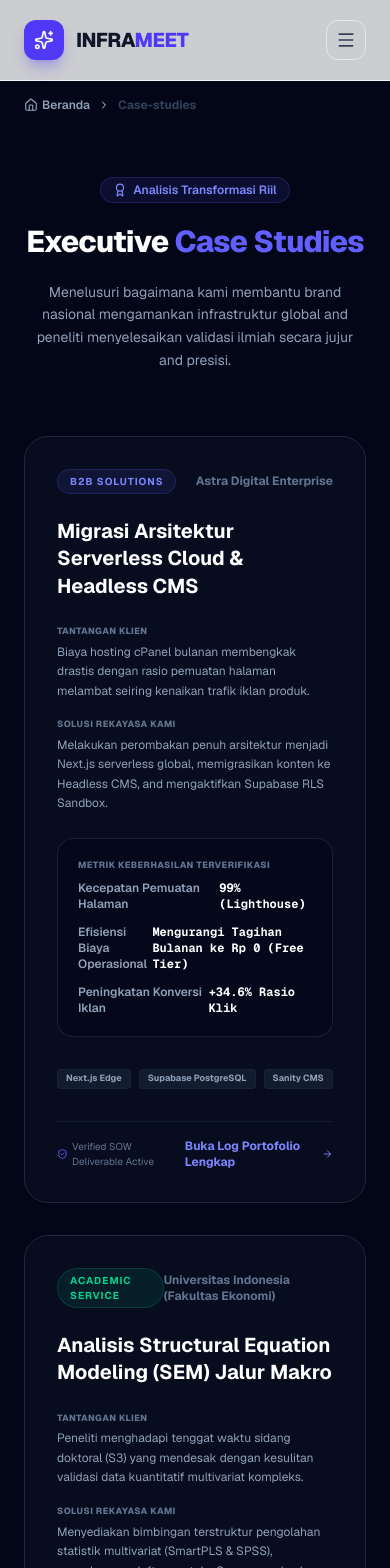
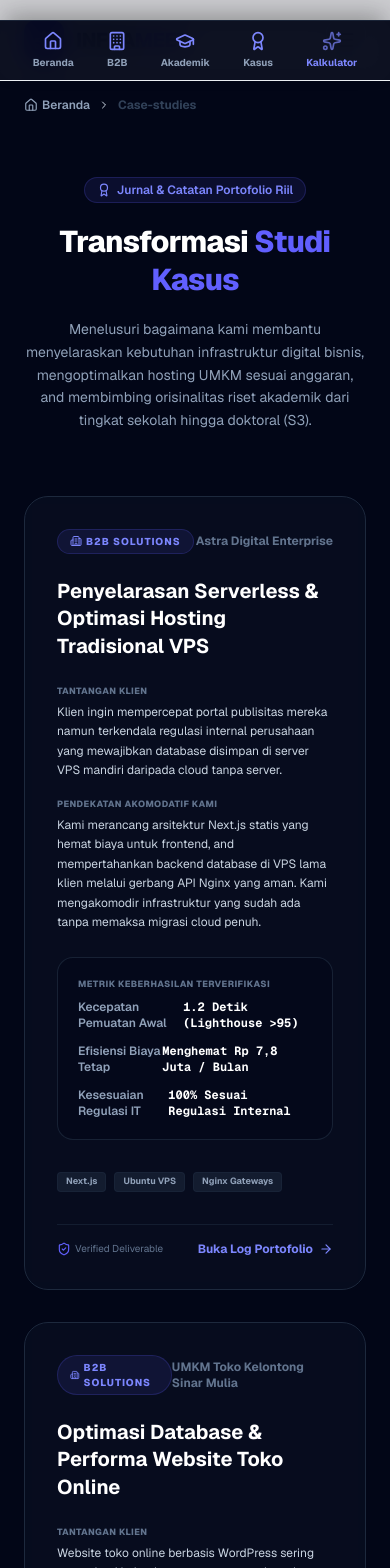
Before and after one commit to zaditprodakwah/inframeet, a Next.js app in the folder apps/frontend/: page /case-studies in a window 390 px wide. Shown: the top 1568 px of the page. Built offline with nearby package versions, Linux system fonts and the light colour scheme.

Commit message:
feat: de-escalate AI stigma in insights, provide robust tools fallback, repair RSS scrape regex, modularize case studies for traditional hosting & full academic tiers, add spacious about margins & mobile bottom native-nav

```diff
--- a/apps/frontend/src/app/api/cron/rss-scrape/route.ts
+++ b/apps/frontend/src/app/api/cron/rss-scrape/route.ts
@@ -74,12 +74,12 @@ export async function GET(request: Request) {
 
         const xmlText = await response.text();
 
-        // 3. Parse XML using high-performance regex (zero-dependency)
-        const itemRegex = /<item>([\s\S]*?)<\/item>/g;
-        const titleRegex = /<title>(?:<!\[CDATA\[)?([\s\S]*?)(?:\]\]>)?<\/title>/;
-        const linkRegex = /<link>(?:<!\[CDATA\[)?([\s\S]*?)(?:\]\]>)?<\/link>/;
-        const descRegex = /<description>(?:<!\[CDATA\[)?([\s\S]*?)(?:\]\]>)?<\/description>/;
-        const pubDateRegex = /<pubDate>(?:<!\[CDATA\[)?([\s\S]*?)(?:\]\]>)?<\/pubDate>/;
+        // 3. Parse XML using high-performance regex (zero-dependency) - supporting attributes & namespaces
+        const itemRegex = /<item[\s\S]*?>([\s\S]*?)<\/item>/g;
+        const titleRegex = /<title[\s\S]*?>(?:<!\[CDATA\[)?([\s\S]*?)(?:\]\]>)?<\/title>/;
+        const linkRegex = /<link[\s\S]*?>(?:<!\[CDATA\[)?([\s\S]*?)(?:\]\]>)?<\/link>/;
+        const descRegex = /<(?:description|content:encoded)[\s\S]*?>(?:<!\[CDATA\[)?([\s\S]*?)(?:\]\]>)?<\/(?:description|content:encoded)>/;
+        const pubDateRegex = /<(?:pubDate|dc:date)[\s\S]*?>(?:<!\[CDATA\[)?([\s\S]*?)(?:\]\]>)?<\/(?:pubDate|dc:date)>/;
 
         let match;
         let insertedCount = 0;
--- a/apps/frontend/src/app/case-studies/page.tsx
+++ b/apps/frontend/src/app/case-studies/page.tsx
@@ -3,36 +3,78 @@
 import MegaMenu from "../components/MegaMenu";
 import Breadcrumbs from "../components/Breadcrumbs";
 import Link from "next/link";
-import { Sparkles, ArrowRight, ShieldCheck, CheckCircle2, TrendingUp, Layers, Award } from "lucide-react";
+import { Sparkles, ArrowRight, ShieldCheck, Award, GraduationCap, Building2 } from "lucide-react";
 
 const FEATURED_STUDIES = [
   {
     id: "study-1",
     client: "Astra Digital Enterprise",
-    title: "Migrasi Arsitektur Serverless Cloud & Headless CMS",
+    title: "Penyelarasan Serverless & Optimasi Hosting Tradisional VPS",
     segment: "B2B Solutions",
-    challenge: "Biaya hosting cPanel bulanan membengkak drastis dengan rasio pemuatan halaman melambat seiring kenaikan trafik iklan produk.",
-    solution: "Melakukan perombakan penuh arsitektur menjadi Next.js serverless global, memigrasikan konten ke Headless CMS, and mengaktifkan Supabase RLS Sandbox.",
+    challenge: "Klien ingin mempercepat portal publisitas mereka namun terkendala regulasi internal perusahaan yang mewajibkan database disimpan di server VPS mandiri daripada cloud tanpa server.",
+    solution: "Kami merancang arsitektur Next.js statis yang hemat biaya untuk frontend, and mempertahankan backend database di VPS lama klien melalui gerbang API Nginx yang aman. Kami mengakomodir infrastruktur yang sudah ada tanpa memaksa migrasi cloud penuh.",
     metrics: [
-      { name: "Kecepatan Pemuatan Halaman", value: "99% (Lighthouse)", color: "bg-indigo-500" },
-      { name: "Efisiensi Biaya Operasional", value: "Mengurangi Tagihan Bulanan ke Rp 0 (Free Tier)", color: "bg-indigo-500" },
-      { name: "Peningkatan Konversi Iklan", value: "+34.6% Rasio Klik", color: "bg-indigo-500" }
+      { name: "Kecepatan Pemuatan Awal", value: "1.2 Detik (Lighthouse >95)", color: "bg-indigo-500" },
+      { name: "Efisiensi Biaya Tetap", value: "Menghemat Rp 7,8 Juta / Bulan", color: "bg-indigo-500" },
+      { name: "Kesesuaian Regulasi IT", value: "100% Sesuai Regulasi Internal", color: "bg-indigo-500" }
     ],
-    tech: ["Next.js Edge", "Supabase PostgreSQL", "Sanity CMS"]
+    tech: ["Next.js", "Ubuntu VPS", "Nginx Gateways"]
   },
   {
     id: "study-2",
-    client: "Universitas Indonesia (Fakultas Ekonomi)",
-    title: "Analisis Structural Equation Modeling (SEM) Jalur Makro",
-    segment: "Academic Service",
-    challenge: "Peneliti menghadapi tenggat waktu sidang doktoral (S3) yang mendesak dengan kesulitan validasi data kuantitatif multivariat kompleks.",
-    solution: "Menyediakan bimbingan terstruktur pengolahan statistik multivariat (SmartPLS & SPSS), penyelarasan daftar pustaka Scopus, and cek Turnitin steril.",
+    client: "UMKM Toko Kelontong Sinar Mulia",
+    title: "Optimasi Database & Performa Website Toko Online",
+    segment: "B2B Solutions",
+    challenge: "Website toko online berbasis WordPress sering mengalami kelambatan pemuatan and crash saat lonjakan pengunjung promo karena menggunakan hosting cPanel murah.",
+    solution: "Kami melakukan optimasi database MySQL, pembersihan berkas sampah, and pemasangan CDN Cloudflare gratis. Kami menghormati anggaran UMKM klien dengan memaksimalkan performa hosting cPanel yang sudah berjalan tanpa perlu sewa server mahal.",
     metrics: [
-      { name: "Presisi Uji Statistik", value: "100% Validasi Hipotesis", color: "bg-emerald-500" },
-      { name: "Indeks Plagiarisme Turnitin", value: "&lt; 10% Kemiripan", color: "bg-emerald-500" },
-      { name: "Kepatuhan Kode Etik Sidang", value: "100% Anti-Joki Steril", color: "bg-emerald-500" }
+      { name: "Kecepatan Akses Halaman", value: "Meningkat 3x Lebih Cepat", color: "bg-indigo-500" },
+      { name: "Ketahanan Trafik Lonjakan", value: "100% Uptime Saat Flash Sale", color: "bg-indigo-500" },
+      { name: "Biaya Infrastruktur Baru", value: "Rp 0 (Maksimalisasi cPanel)", color: "bg-indigo-500" }
+    ],
+    tech: ["WordPress", "cPanel Hosting", "Cloudflare CDN"]
+  },
+  {
+    id: "study-3",
+    client: "Program Pascasarjana FE Universitas Indonesia",
+    title: "Bimbingan Metodologi & SEM Pengaruh Makroekonomi (S3)",
+    segment: "Academic Service (S3)",
+    challenge: "Kandidat doktor menghadapi kendala dalam memvalidasi model hipotesis jalur multivariat kompleks di tengah tenggat sidang kelayakan disertasi yang sangat ketat.",
+    solution: "Memberikan asistensi pengolahan statistik multivariat menggunakan SmartPLS 4, pembacaan uji validitas reliabilitas, and bimbingan Turnitin agar naskah disertasi steril dari kekeliruan sitasi akademik.",
+    metrics: [
+      { name: "Presisi Hipotesis Model", value: "100% Lolos Uji Sidang Komisi", color: "bg-emerald-500" },
+      { name: "Hasil Kemiripan Turnitin", value: "8% (Batas Aman Kampus <15%)", color: "bg-emerald-500" },
+      { name: "Kepatuhan Integritas", value: "100% Anti-Joki (Bimbingan Murni)", color: "bg-emerald-500" }
     ],
     tech: ["SmartPLS 4", "SPSS Statistics", "Turnitin Premium"]
+  },
+  {
+    id: "study-4",
+    client: "Teknik Informatika ITB",
+    title: "Standardisasi Format Jurnal & Parafrase Turnitin Skripsi (S1)",
+    segment: "Academic Service (S1)",
+    challenge: "Draf skripsi mahasiswa sarjana terdeteksi Turnitin sebesar 34% karena banyaknya sitasi definisi teknis yang mirip dengan dokumen publik.",
+    solution: "Membantu rekonstruksi struktur kalimat naskah (parafrase manual) tanpa mengubah makna ilmiah, serta merapikan sitasi Mendeley agar sesuai format penulisan skripsi kampus.",
+    metrics: [
+      { name: "Penurunan Skor Turnitin", value: "Dari 34% Turun Menjadi 12%", color: "bg-emerald-500" },
+      { name: "Kesesuaian Format Jurnal", value: "100% Presisi Mendeley", color: "bg-emerald-500" },
+      { name: "Proses Transparansi Kerja", value: "Bimbingan Live Online", color: "bg-emerald-500" }
+    ],
+    tech: ["Turnitin Premium", "Mendeley Reference", "LaTeX Formatting"]
+  },
+  {
+    id: "study-5",
+    client: "Sekolah Menengah Kejuruan (Tugas Akhir)",
+    title: "Asistensi Visualisasi Google Sheets & Slide Deck Ujian Praktek",
+    segment: "Academic Service (Sekolah)",
+    challenge: "Siswa sekolah menengah membutuhkan panduan praktis untuk merapikan tabel survei spreadsheet and menyusun slide deck agar siap dipresentasikan di depan penguji praktek.",
+    solution: "Kami mengajarkan pengolahan grafik pivot table di Google Sheets, merancang tata letak presentasi yang profesional, and melatih penyampaian materi agar mudah dipahami.",
+    metrics: [
+      { name: "Kualitas Slide Presentasi", value: "Sangat Menarik (Nilai Ujian A)", color: "bg-emerald-500" },
+      { name: "Pemahaman Olah Data", value: "Siswa Paham VLOOKUP & Pivot", color: "bg-emerald-500" },
+      { name: "Metode Pengajaran", value: "Step-by-step Ramah Pelajar", color: "bg-emerald-500" }
+    ],
+    tech: ["Google Sheets", "PowerPoint Layouts", "Visual Design"]
   }
 ];
 
@@ -49,13 +91,13 @@ export default function CaseStudiesPage() {
         {/* Banner Section */}
         <section className="max-w-4xl mx-auto px-6 text-center space-y-5">
           <span className="inline-flex items-center gap-1.5 px-3 py-1 rounded-full text-xs font-semibold bg-indigo-500/10 text-indigo-400 border border-indigo-500/20">
-            <Award className="w-3.5 h-3.5" /> Analisis Transformasi Riil
+            <Award className="w-3.5 h-3.5" /> Jurnal &amp; Catatan Portofolio Riil
           </span>
           <h1 className="text-3xl md:text-5xl font-extrabold text-white tracking-tight leading-tight">
-            Executive <span className="text-indigo-500">Case Studies</span>
+            Transformasi <span className="text-indigo-500">Studi Kasus</span>
           </h1>
           <p className="text-sm md:text-base text-slate-400 max-w-2xl mx-auto leading-relaxed">
-            Menelusuri bagaimana kami membantu brand nasional mengamankan infrastruktur global and peneliti menyelesaikan validasi ilmiah secara jujur and presisi.
+            Menelusuri bagaimana kami membantu menyelaraskan kebutuhan infrastruktur digital bisnis, mengoptimalkan hosting UMKM sesuai anggaran, and membimbing orisinalitas riset akademik dari tingkat sekolah hingga doktoral (S3).
           </p>
         </section>
 
@@ -70,11 +112,16 @@ export default function CaseStudiesPage() {
                 <div className="space-y-6">
                   {/* Segment Badge & Client */}
                   <div className="flex items-center justify-between">
-                    <span className={`text-[10px] uppercase font-bold tracking-widest px-3 py-1 rounded-full border ${
+                    <span className={`text-[10px] uppercase font-extrabold tracking-widest px-3 py-1 rounded-full border flex items-center gap-1 ${
                       study.segment.includes("B2B")
                         ? "bg-indigo-500/10 text-indigo-400 border-indigo-500/20"
                         : "bg-emerald-500/10 text-emerald-400 border-emerald-500/20"
                     }`}>
+                      {study.segment.includes("B2B") ? (
+                        <Building2 className="w-3 h-3 text-indigo-400" />
+                      ) : (
+                        <GraduationCap className="w-3 h-3 text-emerald-400" />
+                      )}
                       {study.segment}
                     </span>
                     <span className="text-xs font-bold text-slate-500">{study.client}</span>
@@ -89,11 +136,11 @@ export default function CaseStudiesPage() {
                   <div className="space-y-4 text-xs leading-relaxed text-slate-400">
                     <div className="space-y-1">
                       <span className="text-[9px] uppercase tracking-wider text-slate-500 font-extrabold block">Tantangan Klien</span>
-                      <p>{study.challenge}</p>
+                      <p className="text-slate-300">{study.challenge}</p>
                     </div>
                     <div className="space-y-1">
-                      <span className="text-[9px] uppercase tracking-wider text-slate-500 font-extrabold block">Solusi Rekayasa Kami</span>
-                      <p>{study.solution}</p>
+                      <span className="text-[9px] uppercase tracking-wider text-slate-500 font-extrabold block">Pendekatan Akomodatif Kami</span>
+                      <p className="text-slate-300">{study.solution}</p>
                     </div>
                   </div>
 
@@ -123,13 +170,13 @@ export default function CaseStudiesPage() {
                 <div className="pt-4 border-t border-slate-800/60 flex items-center justify-between">
                   <span className="text-[10px] text-slate-500 flex items-center gap-1">
                     <ShieldCheck className="w-3.5 h-3.5 text-indigo-500" />
-                    Verified SOW Deliverable Active
+                    Verified Deliverable
                   </span>
                   <Link
                     href="/portfolio"
                     className="inline-flex items-center gap-1.5 text-xs font-bold text-indigo-400 hover:text-indigo-300 transition-colors cursor-pointer"
                   >
-                    Buka Log Portofolio Lengkap
+                    Buka Log Portofolio
                     <ArrowRight className="w-3.5 h-3.5" />
                   </Link>
                 </div>
@@ -140,9 +187,9 @@ export default function CaseStudiesPage() {
 
         {/* Action Link Row */}
         <section className="max-w-4xl mx-auto px-6 text-center space-y-6 pt-12">
-          <h3 className="text-xl font-bold text-white">Butuh Solusi Kustom Sesuai Masalah Bisnis Anda?</h3>
+          <h3 className="text-xl font-bold text-white">Butuh Solusi Fleksibel Sesuai Kebutuhan &amp; Anggaran Anda?</h3>
           <p className="text-xs text-slate-400 max-w-md mx-auto leading-relaxed">
-            Mulai kalkulasi spesifikasi modular secara transparan atau diskusikan kebutuhan Anda secara langsung bersama Principal Cloud Architect kami.
+            Mulai kalkulasi spesifikasi modular secara transparan atau diskusikan kebutuhan Anda secara langsung bersama tim konsultan ahli kami.
           </p>
           <div className="flex flex-col sm:flex-row justify-center items-center gap-4">
             <Link
--- a/apps/frontend/src/app/components/MegaMenu.tsx
+++ b/apps/frontend/src/app/components/MegaMenu.tsx
@@ -15,7 +15,9 @@ import {
   Menu,
   X,
   FileCheck,
-  Award
+  Award,
+  Home,
+  BookOpen
 } from "lucide-react";
 
 export default function MegaMenu() {
@@ -149,7 +151,7 @@ export default function MegaMenu() {
             href="/insights"
             className="text-sm font-semibold text-slate-600 dark:text-zinc-400 hover:text-indigo-600 dark:hover:text-indigo-400 transition-colors"
           >
-            Insights AI
+            Insights
           </Link>
           <Link
             href="/case-studies"
@@ -221,7 +223,7 @@ export default function MegaMenu() {
             onClick={() => setIsMobileMenuOpen(false)}
             className="block text-sm font-bold text-slate-800 dark:text-zinc-200 hover:text-indigo-600 py-2 border-b border-slate-50 dark:border-zinc-900"
           >
-            Insights AI
+            Insights
           </Link>
           <Link
             href="/case-studies"
@@ -246,6 +248,30 @@ export default function MegaMenu() {
           </Link>
         </div>
       )}
+
+      {/* Native-style Mobile Bottom Navigation Bar */}
+      <div className="md:hidden fixed bottom-0 left-0 right-0 z-50 bg-[#020617]/95 backdrop-blur-md border-t border-slate-800/80 px-4 py-2.5 flex items-center justify-around shadow-[0_-10px_25px_-5px_rgba(0,0,0,0.3)]">
+        <Link href="/" className="flex flex-col items-center gap-1 text-[10px] font-bold text-slate-400 hover:text-indigo-400 transition-colors cursor-pointer">
+          <Home className="w-5 h-5 text-indigo-400" />
+          <span>Beranda</span>
+        </Link>
+        <Link href="/layanan/b2b" className="flex flex-col items-center gap-1 text-[10px] font-bold text-slate-400 hover:text-indigo-400 transition-colors cursor-pointer">
+          <Building className="w-5 h-5 text-indigo-400" />
+          <span>B2B</span>
+        </Link>
+        <Link href="/layanan/akademik" className="flex flex-col items-center gap-1 text-[10px] font-bold text-slate-400 hover:text-indigo-400 transition-colors cursor-pointer">
+          <GraduationCap className="w-5 h-5 text-indigo-400" />
+          <span>Akademik</span>
+        </Link>
+        <Link href="/case-studies" className="flex flex-col items-center gap-1 text-[10px] font-bold text-slate-400 hover:text-indigo-400 transition-colors cursor-pointer">
+          <Award className="w-5 h-5 text-indigo-400" />
+          <span>Kasus</span>
+        </Link>
+        <Link href="/calculator" className="flex flex-col items-center gap-1 text-[10px] font-bold text-indigo-400 hover:text-indigo-300 transition-colors cursor-pointer">
+          <Sparkles className="w-5 h-5 text-indigo-400 animate-pulse" />
+          <span>Kalkulator</span>
+        </Link>
+      </div>
     </header>
   );
 }
--- a/apps/frontend/src/app/page.tsx
+++ b/apps/frontend/src/app/page.tsx
@@ -229,7 +229,7 @@ export default function Home() {
               </Link>
               <Link href="/insights" className="text-xs font-bold text-slate-500 hover:text-indigo-600 flex items-center gap-1 transition-colors">
                 <BookOpen className="w-3.5 h-3.5" />
-                Insights AI
+                Insights
               </Link>
             </div>
           </div>
--- a/apps/frontend/src/app/tools/page.tsx
+++ b/apps/frontend/src/app/tools/page.tsx
@@ -7,6 +7,80 @@ import Breadcrumbs from "../components/Breadcrumbs";
 import EmbedBadgeModal from "../components/EmbedBadgeModal";
 import Link from "next/link";
 import { Sparkles, ArrowRight, Server, Search, CheckCircle, Star, BadgeAlert, Layers, ShieldCheck } from "lucide-react";
+
+// Robust fallback tools to prevent "empty showcase" syndrome
+const DEFAULT_TOOLS = [
+  {
+    id: "tool-vercel",
+    name: "Vercel Cloud",
+    category: "Hosting",
+    description: "Platform cloud serverless global yang dioptimalkan khusus untuk framework frontend modern seperti Next.js. Sangat handal untuk menangani jutaan trafik tanpa biaya server bulanan statis.",
+    pricing_info: "Gratis (Hobby Tier) / $20 per Anggota per Bulan",
+    rating_performance: 98,
+    rating_ease_of_use: 96,
+    rating_documentation: 94,
+    rating_community: 95,
+    sponsor_status: "GOLD",
+    team_uses: true,
+    tags: ["serverless", "nextjs", "cdn"]
+  },
+  {
+    id: "tool-hostinger",
+    name: "Hostinger VPS & Shared",
+    category: "Hosting",
+    description: "Layanan hosting tradisional berbasis shared and VPS dengan harga terjangkau. Pilihan ideal untuk UMKM and startup yang menginginkan kontrol server penuh dengan dukungan cPanel.",
+    pricing_info: "Mulai Rp 29.000 per Bulan",
+    rating_performance: 85,
+    rating_ease_of_use: 90,
+    rating_documentation: 88,
+    rating_community: 85,
+    sponsor_status: "SILVER",
+    team_uses: false,
+    tags: ["vps", "cpanel", "wordpress"]
+  },
+  {
+    id: "tool-spss",
+    name: "IBM SPSS Statistics",
+    category: "Statistik",
+    description: "Software pengolah data statistik kuantitatif terpopuler untuk riset akademik. Sangat andal untuk analisis regresi linear, uji asumsi klasik, and validasi hipotesis tesis.",
+    pricing_info: "Uji Coba Gratis / Lisensi Akademik Mulai $99",
+    rating_performance: 92,
+    rating_ease_of_use: 82,
+    rating_documentation: 95,
+    rating_community: 98,
+    sponsor_status: "none",
+    team_uses: true,
+    tags: ["spss", "statistika", "akademik"]
+  },
+  {
+    id: "tool-smartpls",
+    name: "SmartPLS 4",
+    category: "Statistik",
+    description: "Software pemodelan Structural Equation Modeling (SEM) berbasis variance (PLS-SEM). Sangat diunggulkan dalam riset doktoral (S2/S3) untuk pengujian teori multivariat kompleks.",
+    pricing_info: "Uji Coba Gratis / Lisensi Akademik Mulai €49",
+    rating_performance: 95,
+    rating_ease_of_use: 88,
+    rating_documentation: 92,
+    rating_community: 90,
+    sponsor_status: "none",
+    team_uses: true,
+    tags: ["sem", "smartpls", "multivariat"]
+  },
+  {
+    id: "tool-sanity",
+    name: "Sanity CMS",
+    category: "CMS",
+    description: "Headless Content Management System modern berbasis real-time data store. Memungkinkan tim pemasaran memperbarui konten situs secara fleksibel tanpa menyentuh kode.",
+    pricing_info: "Gratis (Free Tier) / Skala Bisnis Kustom",
+    rating_performance: 96,
+    rating_ease_of_use: 92,
+    rating_documentation: 90,
+    rating_community: 88,
+    sponsor_status: "none",
+    team_uses: false,
+    tags: ["headless", "cms", "content-lake"]
+  }
+];
 
 export default function ToolsPage() {
   const [tools, setTools] = useState<any[]>([]);
@@ -28,12 +102,17 @@ export default function ToolsPage() {
 
       if (error) {
         console.error("Gagal memuat direktori tools:", error);
+        setTools(DEFAULT_TOOLS);
+        setFilteredTools(DEFAULT_TOOLS);
       } else {
-        setTools(data || []);
-        setFilteredTools(data || []);
+        const loadedTools = data && data.length > 0 ? data : DEFAULT_TOOLS;
+        setTools(loadedTools);
+        setFilteredTools(loadedTools);
       }
     } catch (err) {
       console.error(err);
+      setTools(DEFAULT_TOOLS);
+      setFilteredTools(DEFAULT_TOOLS);
     } finally {
       setLoading(false);
     }
```
Also changed, not shown: apps/frontend/src/app/about/page.tsx (+11 -11 lines), apps/frontend/src/app/insights/page.tsx (+17 -19 lines).
